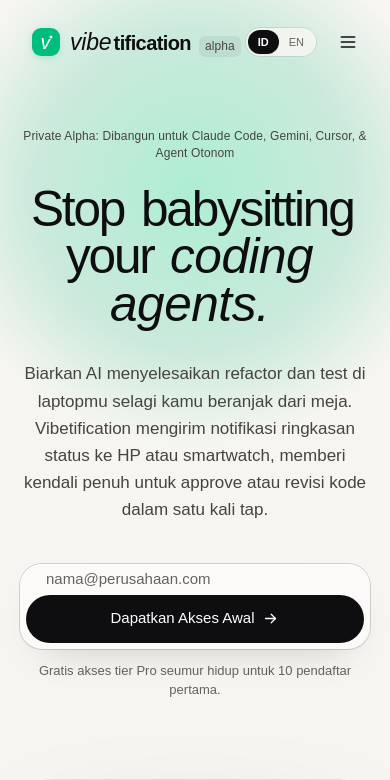
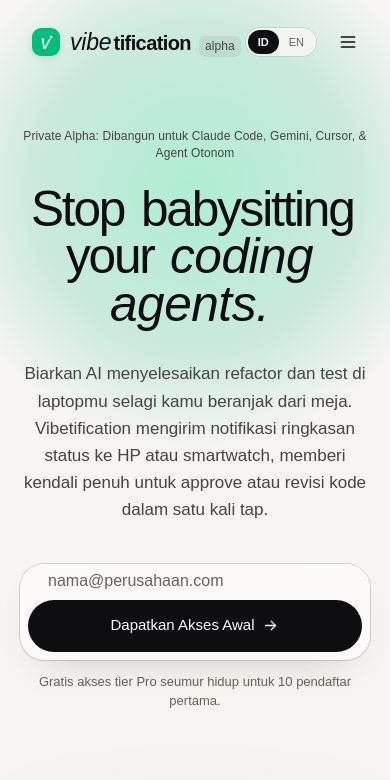
Before and after one commit to mb-1208/vibetification, a Next.js app: page / in a window 390 px wide. Shown: the top 780 px of the page. Built offline with nearby package versions, Linux system fonts and the light colour scheme; a web font is replaced by a local one.

Commit message:
style: increase mobile email input height and proportion in waitlist form

```diff
--- a/src/components/waitlist.js
+++ b/src/components/waitlist.js
@@ -163,7 +163,7 @@ export function WaitlistForm({ id, source = "hero", tone = "light" }) {
   return (
     <form noValidate onSubmit={handleSubmit} className="w-full">
       <div
-        className={`group relative flex flex-col gap-2 rounded-[22px] p-1.5 transition-shadow duration-300 sm:flex-row sm:items-center sm:rounded-full ${
+        className={`group relative flex flex-col gap-2.5 rounded-[24px] p-2 transition-shadow duration-300 sm:flex-row sm:items-center sm:gap-2 sm:rounded-full sm:p-1.5 ${
           dark
             ? "bg-white/[0.06] ring-1 ring-white/15 focus-within:ring-white/40"
             : "bg-card ring-1 ring-line-strong shadow-[0_1px_0_rgb(255_255_255/0.8)_inset,0_18px_40px_-24px_rgb(14_14_16/0.25)] focus-within:ring-ok/50"
@@ -190,7 +190,7 @@ export function WaitlistForm({ id, source = "hero", tone = "light" }) {
           placeholder={t.hero.emailPlaceholder}
           aria-invalid={status === "error"}
           aria-describedby={`${id}-hint`}
-          className={`h-12 min-w-0 flex-1 bg-transparent px-5 text-[15px] focus:outline-none ${
+          className={`h-14 min-w-0 flex-1 bg-transparent px-5 text-[16px] focus:outline-none sm:h-12 sm:px-5 sm:text-[15px] ${
             dark ? "text-white placeholder:text-white/45" : "text-ink placeholder:text-ink-3"
           }`}
         />
@@ -198,7 +198,7 @@ export function WaitlistForm({ id, source = "hero", tone = "light" }) {
           type="submit"
           disabled={status === "loading"}
           whileTap={{ scale: 0.98 }}
-          className={`relative inline-flex h-12 shrink-0 items-center justify-center gap-2 overflow-hidden rounded-full px-6 text-[15px] font-medium transition-colors disabled:cursor-wait cursor-pointer ${
+          className={`relative inline-flex h-13 shrink-0 items-center justify-center gap-2 overflow-hidden rounded-full px-6 text-[15px] font-medium transition-colors disabled:cursor-wait cursor-pointer sm:h-12 ${
             dark
               ? "bg-white text-ink hover:bg-white/90"
               : "bg-ink text-white hover:bg-[#25252a]"
```
